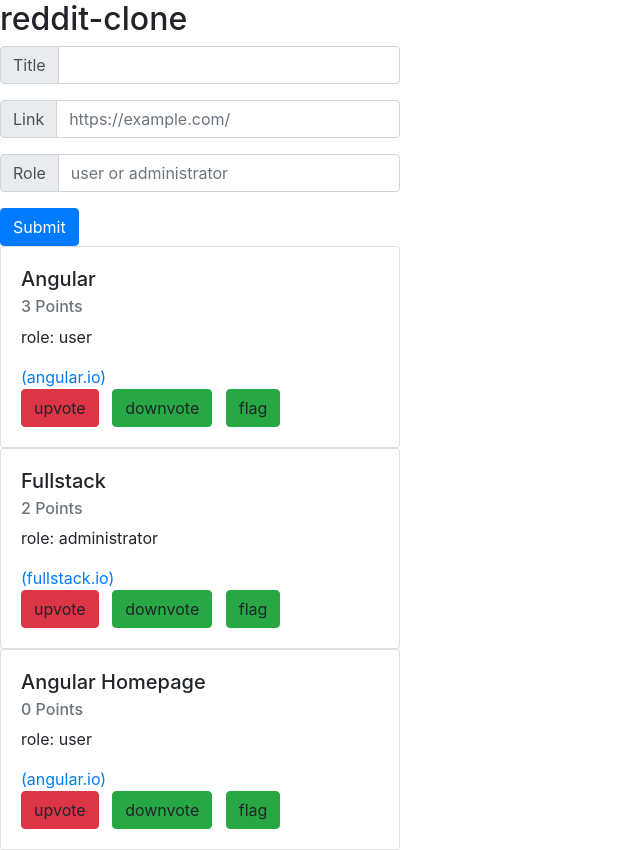
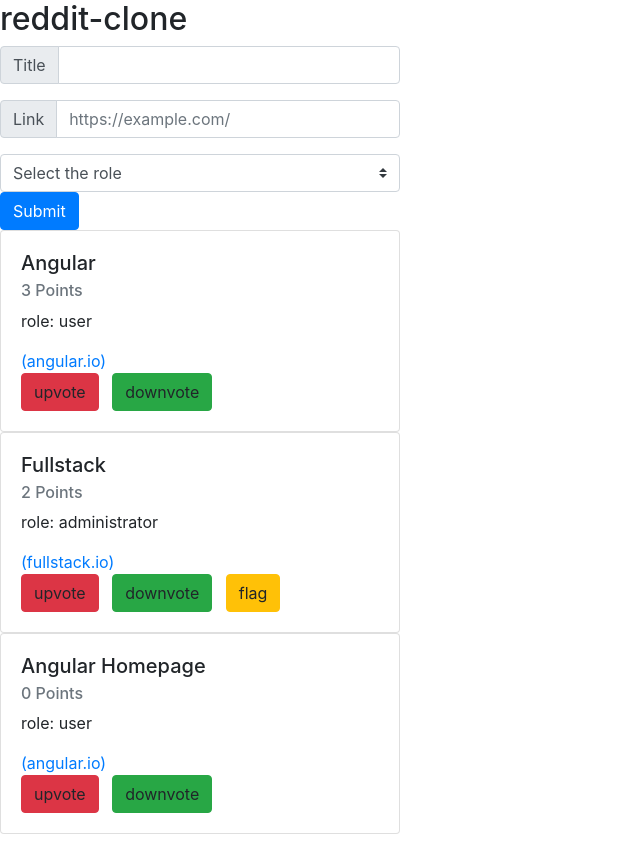
Before and after one commit to dejiang27/angular-reddit-clone, an Angular app in the folder reddit-clone/: page / in a window 1280 px wide. Shown: the whole page, without its empty margins (0-640 px from the left). Built offline with nearby package versions, Linux system fonts and the light colour scheme.

Commit message:
Updated Flag button and role field
Changed the role field to the select menu.
And only display the Flag button if the user role is administrator

```diff
--- a/reddit-clone/src/app/app.component.html
+++ b/reddit-clone/src/app/app.component.html
@@ -30,16 +30,26 @@
     </div>
 
   <!--Add the role field-->
+    <!-- This is the first way to add the user role for this application.
     <div class="input-group mb-3" style="width:400px">
       <div class="input-group-prepend">
         <span class="input-group-text" id="inputGroup-sizing-default">Role</span>
       </div>
       <input type="text" class="form-control" placeholder="user or administrator" aria-describedby="basic-addon3" id="role" #newrole>
     </div>
+  -->
+    <!-- This is the second way to add the user role for this application.
+      I'm thinking to add the select menu for the role. It will be easier for user to select the role. -->
 
+    <select class="custom-select" style="width:400px" name="role" id="role" #newrole>
+        <option selected>Select the role</option>
+        <option value="user">User</option>
+        <option value="administrator">Administrator</option>
+    </select>
+    <br>
   <!--Add the submit button-->
   <button type="button" (click)="submitArticle(newtitle, newlink, newrole)" class="btn btn-primary">Submit</button>
-
+</form>
   <!--Add the articles -->
 <div class="ui grid posts">
   <app-article *ngFor="let article of sortedArticles()" [article]="article"></app-article>
--- a/reddit-clone/src/app/app.component.ts
+++ b/reddit-clone/src/app/app.component.ts
@@ -15,7 +15,7 @@ export class AppComponent {
     this.articles.push(new Article(title.value, link.value, role.value, 0));
     title.value = '';
     link.value = '';
-    role.value = '';
+    role.value = "Select the role";
     return false;
   }
 
--- a/reddit-clone/src/app/article/article.component.html
+++ b/reddit-clone/src/app/article/article.component.html
@@ -14,7 +14,11 @@
       &nbsp;
       <a class="btn btn-success" (click)="voteDown()">downvote</a>
       &nbsp;
-      <a class="btn btn-success" >flag</a>
+
+      <a *ngIf="article.role == 'administrator'" >
+        <a class="btn btn-warning">flag</a>
+      </a>
+
     </div>
   </div>
 
```
Also changed, not shown: 1 other file (tests, documents, lock files or other folders).
